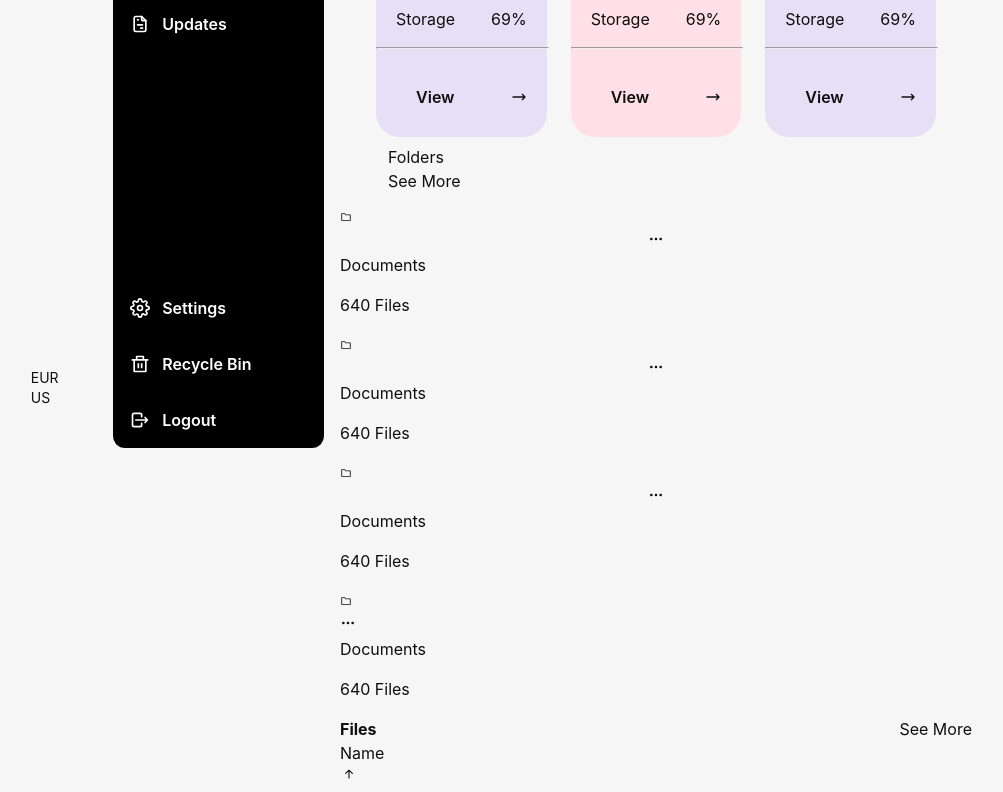
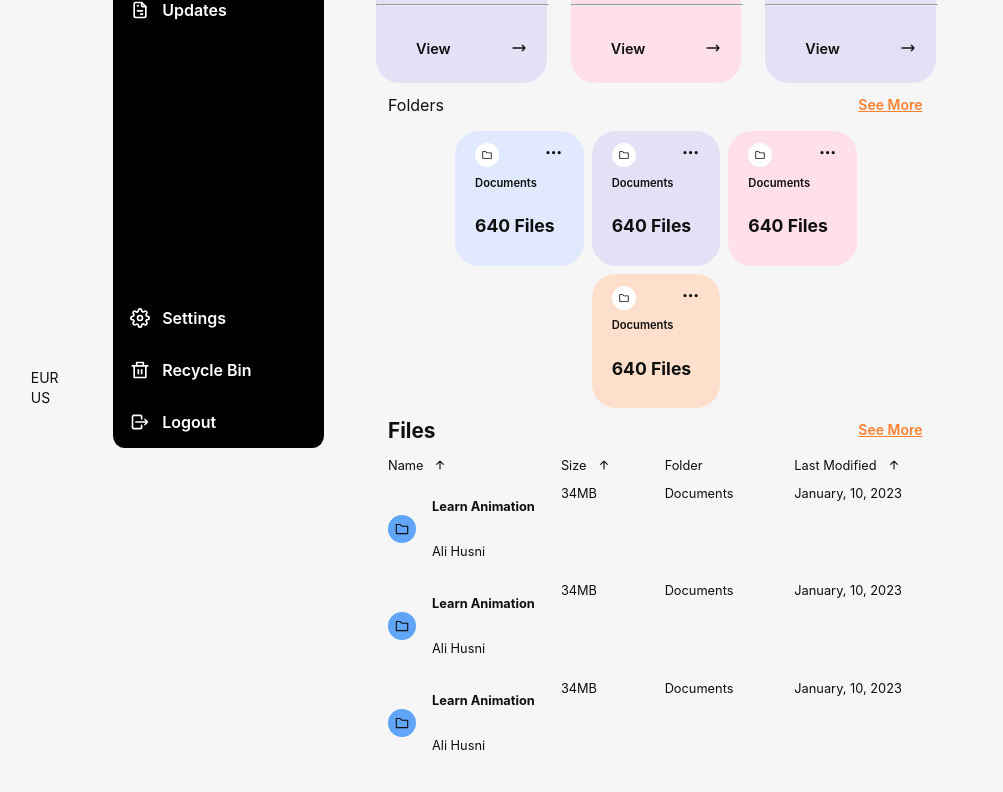
Before and after one commit to wwdfdo/bethel-cloud, a React (Vite) app: page / in a window 1280 px wide. Shown: the part 320-1112 px from the top of the page, without its empty margins (16-1019 px from the left). After the commit the page ends 1086 px from the top, so only its background shows below. Built offline with nearby package versions, Linux system fonts and the light colour scheme.

Commit message:
added nwe styles to dashboard

```diff
--- a/src/components/BethelMainDashBoard/BethelMainDashBoard.css
+++ b/src/components/BethelMainDashBoard/BethelMainDashBoard.css
@@ -25,7 +25,7 @@
 
 .bmdb-menu-item-text {
   font-weight: 600;
-  color: 0.9rem;
+  font-size: 0.9rem;
 }
 
 .bmdb-menu-btn-wrapper {
@@ -46,11 +46,11 @@
   border-radius: 1.5rem;
   gap: 0.5rem;
   background: #ff8130;
-  color: 0.8rem;
+  font-size: 0.8rem;
 }
 .bmdb-menu-btn-text {
   font-weight: 600;
-  color: 0.8rem;
+  font-size: 0.8rem;
 }
 
 .bmdb-subt-dashb-wrapper {
@@ -70,7 +70,7 @@
 
 .dbmb-subt-text {
   font-weight: 700;
-  color: 1.3rem;
+  font-size: 1.3rem;
 }
 
 .bmdb-subt-dashb-icon {
@@ -84,7 +84,7 @@
   gap: 0.5rem;
   background: #ff8130;
   width: 4rem;
-  color: 0.7rem;
+  font-size: 0.7rem;
 }
 
 .bmdb-subt-dashb-view-more {
@@ -140,10 +140,10 @@
 }
 .bmdb-subt-dashb-more-icon .more-icon {
   font-weight: 700;
-  color: 1.2rem;
+  font-size: 1.2rem;
 }
 
-.bmdb-subt-dashb-view-card h4 {
+.bmdb-subt-dashb-view-card span {
   padding-left: 1.25rem;
   padding-right: 1.25rem;
   font-size: 0.875rem;
@@ -213,7 +213,7 @@ hr {
 
 .bmdb-percentage-view-button p {
   font-weight: 600;
-  color: 0.9rem;
+  font-size: 0.9rem;
 }
 
 .bmdb-seemore-sec {
@@ -222,3 +222,169 @@ hr {
   padding-top: 0.5rem;
   padding-bottom: 0.75rem;
 }
+
+.dbmb-seemore-text {
+  display: flex;
+  padding-top: 0.25rem;
+  padding-bottom: 0.25rem;
+  font-size: 0.875rem;
+  line-height: 1.25rem;
+  font-weight: 600;
+  text-decoration: underline;
+  justify-content: center;
+  align-items: center;
+  border-radius: 0.375rem;
+  gap: 0.5rem;
+  color: #ff8130;
+  width: 4.2rem;
+}
+
+.dbmb-small-card-main-wrapper {
+  display: flex;
+  padding-left: 3rem;
+  padding-right: 3rem;
+  flex-wrap: wrap;
+  justify-content: center;
+  align-items: center;
+  gap: 0.5rem;
+}
+
+.dbmb-small-card-container {
+  display: flex;
+  padding-top: 0.75rem;
+  padding-bottom: 0.75rem;
+  flex-direction: column;
+  border-radius: 1.5rem;
+  gap: 0.5rem;
+  width: 24%;
+}
+.dbmb-small-card-container-bg1 {
+  background: #e6e0f6;
+}
+.dbmb-small-card-container-bg2 {
+  background: #ffe0e8;
+}
+.dbmb-small-card-container-bg3 {
+  background: #fedfcc;
+}
+.dbmb-small-card-container-bg4 {
+  background: #e1e9ff;
+}
+
+.dbmb-seemore-text {
+  display: flex;
+  padding-top: 0.25rem;
+  padding-bottom: 0.25rem;
+  font-size: 0.875rem;
+  line-height: 1.25rem;
+  font-weight: 600;
+  text-decoration: underline;
+  justify-content: center;
+  align-items: center;
+  border-radius: 0.375rem;
+  gap: 0.5rem;
+  color: #ff8130;
+  width: 4.2rem;
+}
+
+.dbmb-seemore-wrapper {
+  padding-left: 3rem;
+  padding-right: 3rem;
+  padding-top: 0.5rem;
+  padding-bottom: 0.75rem;
+}
+
+.dbmb-small-card-icon-container {
+  display: flex;
+  padding-left: 1.25rem;
+  padding-right: 1.25rem;
+  justify-content: space-between;
+  align-items: center;
+}
+
+.dbmb-small-card-icon {
+  display: flex;
+  background-color: #ffffff;
+  justify-content: center;
+  align-items: center;
+  border-radius: 9999px;
+  width: 24px;
+  height: 24px;
+}
+
+.bmdb-dotmore-icon-typo {
+  font-weight: 700;
+  font-size: 1.2rem;
+}
+
+.dbmb-small-card-container span {
+  padding-left: 1.25rem;
+  padding-right: 1.25rem;
+  font-weight: 600;
+  font-size: 0.7rem;
+}
+.dbmb-small-card-container p {
+  padding-left: 1.25rem;
+  padding-right: 1.25rem;
+  font-weight: 700;
+  font-size: 1.1rem;
+}
+
+.dbmb-files-sec-container {
+  display: flex;
+  margin-left: 3rem;
+  margin-right: 3rem;
+  flex-direction: column;
+  gap: 0.75rem;
+  font-size: 0.8rem;
+}
+
+.dbmb-files-sec-title-container {
+  display: flex;
+
+  justify-content: space-between;
+}
+.dbmb-files-title {
+  display: flex;
+  align-items: center;
+  gap: 0.5rem;
+}
+
+.dbmb-file-w-13 {
+  width: 33.333333%;
+}
+.dbmb-file-w-14 {
+  width: 25%;
+}
+.dbmb-file-w-15 {
+  width: 20%;
+}
+
+.dbmb-file-icon-container {
+  display: flex;
+  align-items: center;
+  gap: 1rem;
+}
+
+.dbmb-file-icon {
+  display: flex;
+  background-color: #60a5fa;
+  font-size: 0.875rem;
+  line-height: 1.25rem;
+  justify-content: center;
+  align-items: center;
+  border-radius: 9999px;
+  width: 28px;
+  height: 28px;
+}
+
+.dbmb-file-sec-text {
+  display: flex;
+  flex-direction: column;
+  gap: 0.25rem;
+}
+
+.dbmb-file-sec-text-typo {
+  font-weight: 700;
+  font-size: 0.8rem;
+}
--- a/src/components/BethelMainDashBoard/BethelMainDashBoard.jsx
+++ b/src/components/BethelMainDashBoard/BethelMainDashBoard.jsx
@@ -82,7 +82,7 @@ const BethelMainDashBoard = () => {
               </div>
             </div>
           </div>
-          <h4>Documents</h4>
+          <span>Documents</span>
           <p>640 Files</p>
           <div className="bmdb-percentage-meter-wrapper">
             <div className=" bmdb-percentage-bar-wrapper  ">
@@ -112,7 +112,7 @@ const BethelMainDashBoard = () => {
               </div>
             </div>
           </div>
-          <h4>Documents</h4>
+          <span>Documents</span>
           <p>640 Files</p>
           <div className="bmdb-percentage-meter-wrapper">
             <div className=" bmdb-percentage-bar-wrapper  ">
@@ -142,7 +142,7 @@ const BethelMainDashBoard = () => {
               </div>
             </div>
           </div>
-          <h4>Documents</h4>
+          <span>Documents</span>
           <p>640 Files</p>
           <div className="bmdb-percentage-meter-wrapper">
             <div className=" bmdb-percentage-bar-wrapper  ">
@@ -161,148 +161,150 @@ const BethelMainDashBoard = () => {
         </div>
       </div>
       <div className=" bmdb-seemore-sec">
-        <div className="bmdb-subt-between  ">
+        <div className="dbmb-subt-between  ">
           <div className="bmdb-subt-text ">Folders</div>
-          <div className="text-[#ff8130] underline flex items-center w-[4.2rem] py-1 rounded-md justify-center font-semibold text-sm gap-2  ">
-            See More
-          </div>
+          <div className="dbmb-seemore-text  ">See More</div>
         </div>
       </div>
-      <div className="flex gap-2 flex-wrap items-center justify-center px-12">
-        <div className="bg-[#e1e9ff] gap-2 w-[24%] flex flex-col  pt-3 pb-3 rounded-3xl">
-          <div className="flex justify-between items-center px-5">
-            <div className="w-[24px] h-[24px] rounded-full bg-white flex justify-center items-center">
+      <div className=" dbmb-small-card-main-wrapper">
+        <div className="dbmb-small-card-container-bg4  dbmb-small-card-container">
+          <div className="dbmb-small-card-icon-container">
+            <div className=" dbmb-small-card-icon">
               <AiOutlineFolder size={12} />
             </div>
             <div className="bmdb-subt-dashb-more-icon">
               {/* <img className="w-5 h-5 rounded-full" src={spain} alt="" /> */}
-              <div className="text-[1.2rem] font-bold ">
+              <div className="text-[1.2rem] font-bold bmdb-dotmore-icon-typo ">
                 {" "}
                 <FiMoreHorizontal />
               </div>
             </div>
           </div>
-          <div className="text-[.7rem] font-semibold px-5">Documents</div>
+          <span className="text-[.7rem] font-semibold px-5">Documents</span>
           <p>640 Files</p>
         </div>
-        <div className="bg-[#e6e0f6] gap-2 w-[24%] flex flex-col  pt-3 pb-3 rounded-3xl">
-          <div className="flex justify-between items-center px-5">
-            <div className="w-[24px] h-[24px] rounded-full bg-white flex justify-center items-center">
+        <div className="dbmb-small-card-container-bg1  dbmb-small-card-container">
+          <div className="dbmb-small-card-icon-container">
+            <div className=" dbmb-small-card-icon">
               <AiOutlineFolder size={12} />
             </div>
             <div className="bmdb-subt-dashb-more-icon">
               {/* <img className="w-5 h-5 rounded-full" src={spain} alt="" /> */}
-              <div className="text-[1.2rem] font-bold ">
+              <div className="text-[1.2rem] font-bold bmdb-dotmore-icon-typo ">
                 {" "}
                 <FiMoreHorizontal />
               </div>
             </div>
           </div>
-          <div className="text-[.7rem] font-semibold px-5">Documents</div>
+          <span className="text-[.7rem] font-semibold px-5">Documents</span>
           <p>640 Files</p>
         </div>
-        <div className="bg-[#ffe0e8] gap-2 w-[24%] flex flex-col  pt-3 pb-3 rounded-3xl">
-          <div className="flex justify-between items-center px-5">
-            <div className="w-[24px] h-[24px] rounded-full bg-white flex justify-center items-center">
+        <div className="dbmb-small-card-container-bg2  dbmb-small-card-container">
+          <div className="dbmb-small-card-icon-container">
+            <div className=" dbmb-small-card-icon">
               <AiOutlineFolder size={12} />
             </div>
             <div className="bmdb-subt-dashb-more-icon">
               {/* <img className="w-5 h-5 rounded-full" src={spain} alt="" /> */}
-              <div className="text-[1.2rem] font-bold ">
+              <div className="text-[1.2rem] font-bold bmdb-dotmore-icon-typo ">
                 {" "}
                 <FiMoreHorizontal />
               </div>
             </div>
           </div>
-          <div className="text-[.7rem] font-semibold px-5">Documents</div>
+          <span className="text-[.7rem] font-semibold px-5">Documents</span>
           <p>640 Files</p>
         </div>
-        <div className="bg-[#fedfcc] gap-2 w-[24%] flex flex-col  pt-3 pb-3 rounded-3xl">
-          <div className="flex justify-between items-center px-5">
-            <div className="w-[24px] h-[24px] rounded-full bg-white flex justify-center items-center">
+        <div className="dbmb-small-card-container-bg3  dbmb-small-card-container">
+          <div className="dbmb-small-card-icon-container">
+            <div className=" dbmb-small-card-icon">
               <AiOutlineFolder size={12} />
             </div>
             <div className="flex flex-col justify-center items-center">
               {/* <img className="w-5 h-5 rounded-full" src={spain} alt="" /> */}
-              <div className="text-[1.2rem] font-bold ">
+              <div className="text-[1.2rem] font-bold bmdb-dotmore-icon-typo ">
                 {" "}
                 <FiMoreHorizontal />
               </div>
             </div>
           </div>
-          <div className="text-[.7rem] font-semibold px-5">Documents</div>
+          <span className="text-[.7rem] font-semibold px-5">Documents</span>
           <p>640 Files</p>
         </div>
       </div>
-      <div className="px-12 pb-3 pt-2">
+      <div className="dbmb-seemore-wrapper">
         <div className="dbmb-subt-between  ">
           <div className="dbmb-subt-text ">Files</div>
-          <div className="text-[#ff8130] underline flex items-center w-[4.2rem] py-1 rounded-md justify-center font-semibold text-sm gap-2 ">
-            See More
-          </div>
+          <div className=" dbmb-seemore-text ">See More</div>
         </div>
       </div>
 
-      <div className="flex flex-col gap-3 mx-12 text-[.8rem]">
-        <div className="flex justify-between">
-          <div className="w-1/3 flex gap-2 items-center ">
+      <div className="flex flex-col gap-3 mx-12 text-[.8rem] dbmb-files-sec-container">
+        <div className=" dbmb-files-sec-title-container ">
+          <div className="w-1/3 dbmb-file-w-13   dbmb-files-title ">
             <div>Name</div>
             <BsArrowUpShort size={18} />
           </div>
-          <div className="w-1/5 flex gap-2 items-center ">
+          <div className=" dbmb-file-w-15  dbmb-files-title ">
             <div>Size</div>
             <BsArrowUpShort size={18} />
           </div>
-          <div className="w-1/4 flex gap-2 items-center ">Folder</div>
-          <div className="w-1/4 flex gap-2 items-center ">
+          <div className=" dbmb-file-w-14  dbmb-files-title ">Folder</div>
+          <div className=" dbmb-file-w-14 dbmb-files-title ">
             <div>Last Modified</div> <BsArrowUpShort size={18} />
           </div>
         </div>
-        <div className="flex justify-between">
-          <div className="flex items-center gap-4 w-1/3">
-            <div className="w-[28px] h-[28px] rounded-full bg-blue-400 flex justify-center items-center text-sm">
+        <div className="dbmb-files-sec-title-container">
+          <div className="flex items-center gap-4 dbmb-file-icon-container w-1/3 dbmb-file-w-13">
+            <div className=" dbmb-file-icon">
               <AiOutlineFolder size={16} />
             </div>
-            <div className="flex flex-col gap-1 ">
-              <p className="text-[.8rem] font-bold">Learn Animation</p>
+            <div className="flex flex-col gap-1 dbmb-file-sec-text ">
+              <p className="text-[.8rem] font-bold dbmb-file-sec-text-typo">
+                Learn Animation
+              </p>
               <p>Ali Husni</p>
             </div>
           </div>
-          <div className="w-1/5 ">34MB </div>
-          <div className="w-1/4 ">Documents</div>
-          <div className="w-1/4 ">
+          <div className=" dbmb-file-w-15 ">34MB </div>
+          <div className=" dbmb-file-w-14 ">Documents</div>
+          <div className=" dbmb-file-w-14 ">
             <div>January, 10, 2023</div>
           </div>
         </div>
-        <div className="flex justify-between">
-          <div className="flex items-center gap-4 w-1/3">
-            <div className="w-[28px] h-[28px] rounded-full bg-blue-400 flex justify-center items-center text-sm">
+        <div className="dbmb-files-sec-title-container">
+          <div className="flex items-center gap-4 dbmb-file-icon-container w-1/3 dbmb-file-w-13">
+            <div className=" dbmb-file-icon">
               <AiOutlineFolder size={16} />
             </div>
-            <div className="flex flex-col gap-1 ">
-              <p className="text-[.8rem] font-bold">Learn Animation</p>
+            <div className="flex flex-col gap-1 dbmb-file-sec-text ">
+              <p className="text-[.8rem] font-bold dbmb-file-sec-text-typo">
+                Learn Animation
+              </p>
               <p>Ali Husni</p>
             </div>
           </div>
-          <div className="w-1/5 ">34MB </div>
-          <div className="w-1/4 ">Documents</div>
-          <div className="w-1/4 ">
+          <div className=" dbmb-file-w-15 ">34MB </div>
+          <div className=" dbmb-file-w-14 ">Documents</div>
+          <div className=" dbmb-file-w-14 ">
             <div>January, 10, 2023</div>
           </div>
         </div>
-        <div className="flex justify-between">
-          <div className="flex items-center gap-4 w-1/3">
-            <div className="w-[28px] h-[28px] rounded-full bg-blue-400 flex justify-center items-center text-sm">
+        <div className="dbmb-files-sec-title-container">
+          <div className="flex items-center gap-4 dbmb-file-icon-container w-1/3 dbmb-file-w-13 ">
+            <div className=" dbmb-file-icon">
               <AiOutlineFolder size={16} />
             </div>
-            <div className="flex flex-col gap-1 ">
-              <p className="text-[.8rem] font-bold">Learn Animation</p>
+            <div className="flex flex-col gap-1 dbmb-file-sec-text ">
+              <p className="text-[.8rem] font-bold dbmb-file-sec-text-typo">
+                Learn Animation
+              </p>
               <p>Ali Husni</p>
             </div>
           </div>
-          <div className="w-1/5 ">34MB </div>
-          <div className="w-1/4 ">Documents</div>
-          <div className="w-1/4 ">
+          <div className=" dbmb-file-w-15 ">34MB </div>
+          <div className=" dbmb-file-w-14 ">Documents</div>
+          <div className=" dbmb-file-w-14 ">
             <div>January, 10, 2023</div>
           </div>
         </div>
--- a/src/styles.css
+++ b/src/styles.css
@@ -1,8 +1,5 @@
 :root {
   font-family: Inter, Avenir, Helvetica, Arial, sans-serif;
-  font-size: 16px;
-  line-height: 24px;
-  font-weight: 400;
 
   color: #0f0f0f;
   background-color: #f6f6f6;
@@ -18,88 +15,3 @@
   display: flex;
   height: 100vh;
 }
-
-.logo {
-  height: 6em;
-  padding: 1.5em;
-  will-change: filter;
-  transition: 0.75s;
-}
-
-.logo.tauri:hover {
-  filter: drop-shadow(0 0 2em #24c8db);
-}
-
-.row {
-  display: flex;
-  justify-content: center;
-}
-
-a {
-  font-weight: 500;
-  color: #646cff;
-  text-decoration: inherit;
-}
-
-a:hover {
-  color: #535bf2;
-}
-
-h1 {
-  text-align: center;
-}
-
-input,
-button {
-  border-radius: 8px;
-  border: 1px solid transparent;
-  padding: 0.6em 1.2em;
-  font-size: 1em;
-  font-weight: 500;
-  font-family: inherit;
-  color: #0f0f0f;
-  background-color: #ffffff;
-  transition: border-color 0.25s;
-  box-shadow: 0 2px 2px rgba(0, 0, 0, 0.2);
-}
-
-button {
-  cursor: pointer;
-}
-
-button:hover {
-  border-color: #396cd8;
-}
-button:active {
-  border-color: #396cd8;
-  background-color: #e8e8e8;
-}
-
-input,
-button {
-  outline: none;
-}
-
-#greet-input {
-  margin-right: 5px;
-}
-
-@media (prefers-color-scheme: dark) {
-  :root {
-    color: #f6f6f6;
-    background-color: #2f2f2f;
-  }
-
-  a:hover {
-    color: #24c8db;
-  }
-
-  input,
-  button {
-    color: #ffffff;
-    background-color: #0f0f0f98;
-  }
-  button:active {
-    background-color: #0f0f0f69;
-  }
-}
```
